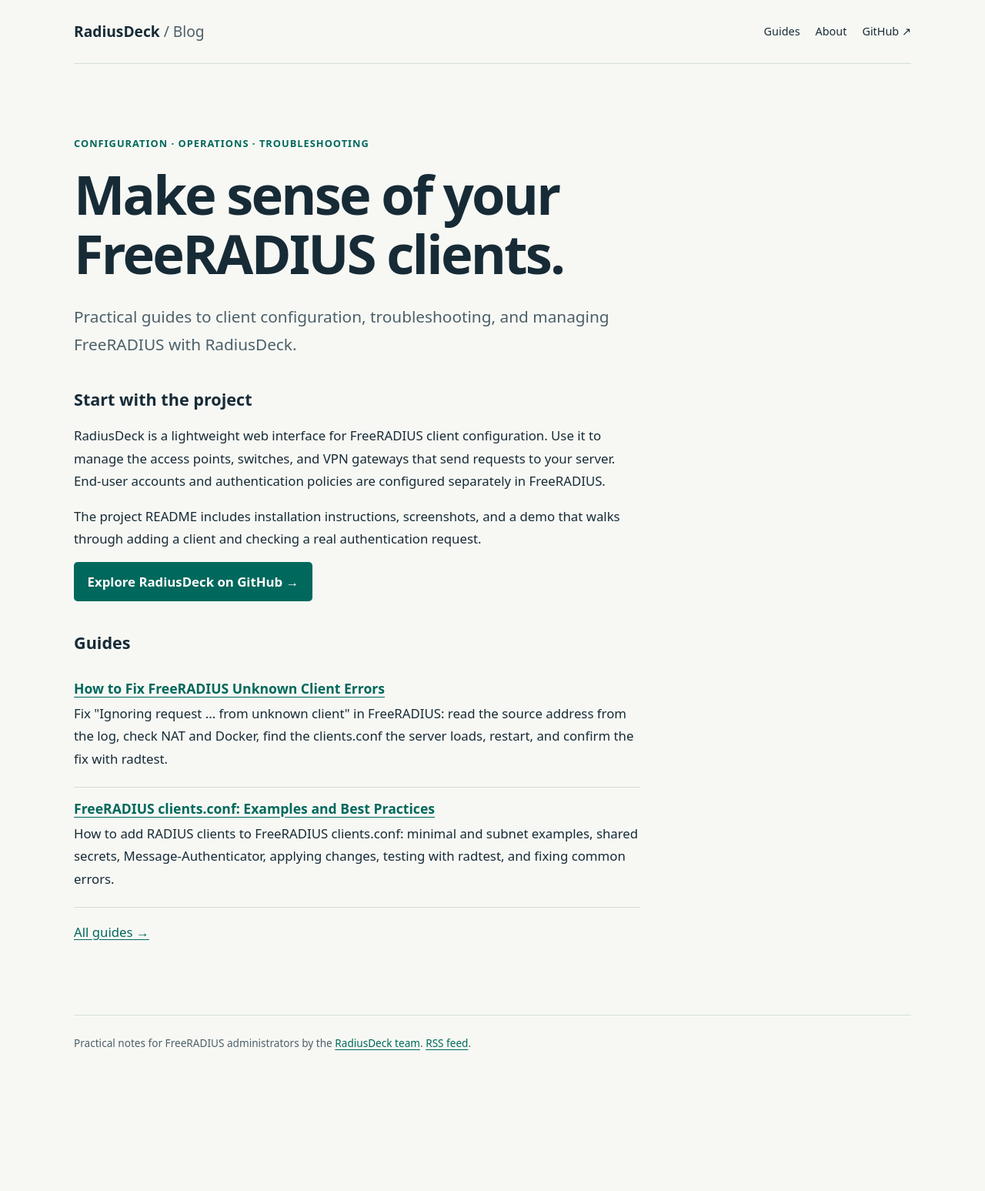
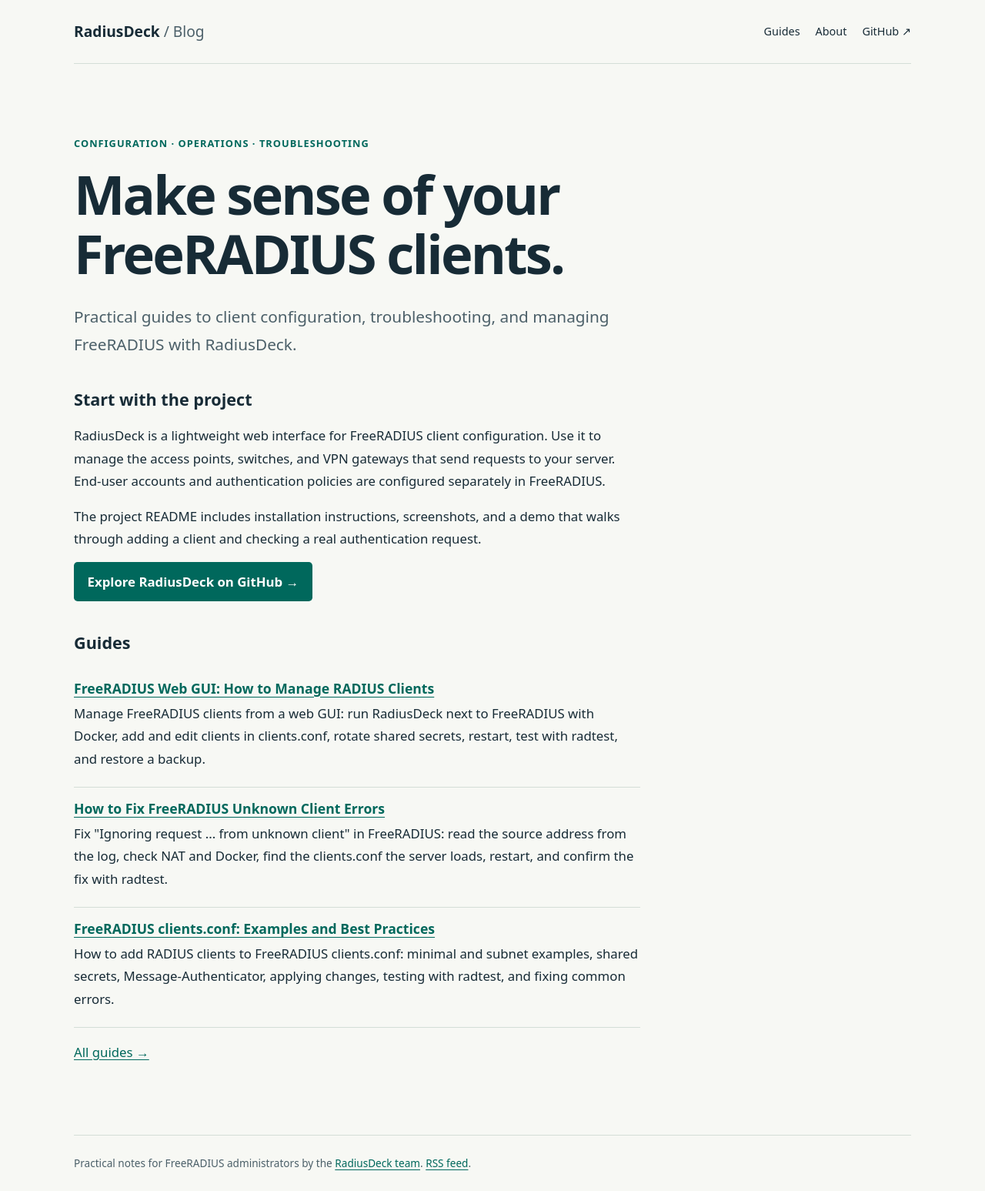
Before and after one commit to radiusdeck/radiusdeck.github.io, a Jekyll site: the page built from index.md, in a window 1280 px wide. Shown: the whole page at 77% size. Built offline with Jekyll 4.4.1, drawn with Linux system fonts in a browser that asks for light colours; before the commit the page ends 1391 px from its top, so only the background shows below that; part of the change alters nothing that is shown.

Commit message:
feat: publish FreeRADIUS web GUI guide
Add "FreeRADIUS Web GUI: How to Manage RADIUS Clients" at
/blog/freeradius-web-gui/, tested with RadiusDeck 0.1.1 and
FreeRADIUS 3.2.10.

Link the clients.conf and unknown client guides to the new article
instead of the RadiusDeck README.

````diff
--- a/_posts/2026-10-23-freeradius-clients-conf.md
+++ b/_posts/2026-10-23-freeradius-clients-conf.md
@@ -426,9 +426,9 @@ each change. You still apply changes by restarting FreeRADIUS, or through an
 optional reload sidecar. RadiusDeck manages clients only; user accounts and
 authentication policies stay in FreeRADIUS.
 
-The [RadiusDeck README](https://github.com/radiusdeck/radiusdeck#readme)
-covers installation, and its demo adds a client and checks a real
-authentication request against FreeRADIUS.
+[FreeRADIUS Web GUI: How to Manage RADIUS Clients](/blog/freeradius-web-gui/)
+shows the setup step by step: running RadiusDeck next to FreeRADIUS, adding
+and editing a client, applying the change, and testing it with `radtest`.
 
 ## Sources
 
--- a/_posts/2026-10-26-freeradius-unknown-client.md
+++ b/_posts/2026-10-26-freeradius-unknown-client.md
@@ -356,10 +356,10 @@ part with [RadiusDeck](https://github.com/radiusdeck/radiusdeck), an
 open-source web interface for `clients.conf`. It edits the file in place,
 which avoids the single-file Docker mount problem described above, and creates
 a backup before each change. You still apply the change by restarting
-FreeRADIUS, or through an optional reload sidecar. The
-[RadiusDeck README](https://github.com/radiusdeck/radiusdeck#readme) covers
-installation; its demo starts from an unknown client error and ends with a
-successful request.
+FreeRADIUS, or through an optional reload sidecar.
+[FreeRADIUS Web GUI: How to Manage RADIUS Clients](/blog/freeradius-web-gui/)
+shows the setup step by step, from installation to a successful `radtest`
+request.
 
 ## Sources
 
--- /dev/null
+++ b/_posts/2026-10-28-freeradius-web-gui.md
@@ -0,0 +1,392 @@
+---
+title: "FreeRADIUS Web GUI: How to Manage RADIUS Clients"
+description: >-
+  Manage FreeRADIUS clients from a web GUI: run RadiusDeck next to FreeRADIUS
+  with Docker, add and edit clients in clients.conf, rotate shared secrets,
+  restart, test with radtest, and restore a backup.
+tested:
+  date: 2026-10-27
+  environment: Official FreeRADIUS Docker image, Docker 29.9.2
+  freeradius: "3.2.10"
+  radiusdeck: "0.1.1"
+related:
+  - /blog/freeradius-clients-conf/
+  - /blog/freeradius-unknown-client/
+---
+
+**Short answer:** FreeRADIUS has no built-in web interface. Separate web GUIs
+either keep their data in the FreeRADIUS SQL database, as daloRADIUS does, or
+edit the configuration files directly, as RadiusDeck does. To manage RADIUS
+clients, the network devices listed in `clients.conf`, from a browser, run
+[RadiusDeck](https://github.com/radiusdeck/radiusdeck) next to FreeRADIUS in
+Docker and point it to the `clients.conf` your server loads. Add or edit a
+client in the browser, check the configuration with `freeradius -XC`, restart
+FreeRADIUS, and send a test request with `radtest`. RadiusDeck manages client
+entries only: user accounts, SQL data and authentication policies stay in
+FreeRADIUS.
+
+* TOC
+{:toc}
+
+## Tested with
+
+- FreeRADIUS 3.2.10, official Docker image `freeradius/freeradius-server:3.2.10`,
+  in its normal mode with `radius.log`.
+- RadiusDeck Community 0.1.1, image `ghcr.io/radiusdeck/radiusdeck:0.1.1`, in
+  Chromium.
+- Docker 29.9.2 on Linux.
+- Last technical check: October 27, 2026.
+
+Addresses come from the documentation range `192.0.2.0/24`, and the secrets
+are examples. Replace them with your own values. The FreeRADIUS server is
+`192.0.2.1`, and the access point `office-ap-01` is `192.0.2.10`.
+
+## What the web GUI manages
+
+A RADIUS client is a device that sends requests to FreeRADIUS: a wireless
+access point, a switch, a VPN gateway. Each one needs an entry in
+`clients.conf` with its source address and a shared secret. The people who log
+in through these devices are users, and FreeRADIUS keeps them elsewhere: in
+the `users` file, SQL, or LDAP.
+
+| Task | RadiusDeck Community |
+|---|---|
+| Add, edit and delete clients in `clients.conf` | Yes |
+| Change a device address or rotate its shared secret | Yes |
+| Keep comments, blank lines, order and nested blocks of the file | Yes |
+| Back up the file before each change, restore the latest backup | Yes |
+| Show the last lines of the FreeRADIUS log | Yes, optional |
+| Users, passwords, groups, SQL, LDAP | No |
+| Policies, EAP, virtual servers, proxying | No |
+
+If you need a web interface for users stored in SQL, look at tools built
+around the FreeRADIUS SQL schema, such as daloRADIUS. The rest of this guide
+covers clients.
+
+## Requirements
+
+- FreeRADIUS that reads clients from a text `clients.conf`. The file is
+  `/etc/freeradius/clients.conf` in the official Docker image and
+  `/etc/freeradius/3.0/clients.conf` in the Debian and Ubuntu packages.
+- Docker on the same host, because RadiusDeck edits the file directly.
+- A way to restart FreeRADIUS. New and changed static clients take effect
+  after a restart; [the clients.conf guide](/blog/freeradius-clients-conf/#apply-a-change-save-check-restart-test)
+  explains why a reload is not enough.
+
+## Run RadiusDeck next to FreeRADIUS
+
+### Give RadiusDeck access to clients.conf
+
+The RadiusDeck container runs as UID `10001` and has to write
+`clients.conf`. FreeRADIUS still has to read it. Make UID `10001` the owner,
+give the group to `freerad`, and remove access for everyone else.
+
+Set three variables first. The values below are for the Debian and Ubuntu
+packages. If FreeRADIUS runs in the official Docker image, use the host file
+and log directory you mount into its container, and `FREERAD_GID=101`, the
+`freerad` group inside that image.
+
+```bash
+CLIENTS_CONF=/etc/freeradius/3.0/clients.conf
+FREERAD_LOG_DIR=/var/log/freeradius
+FREERAD_GID="$(getent group freerad | cut -d: -f3)"
+
+sudo cp -p "$CLIENTS_CONF" "$CLIENTS_CONF.before-radiusdeck"
+sudo chown 10001:"$FREERAD_GID" "$CLIENTS_CONF"
+sudo chmod 0640 "$CLIENTS_CONF"
+```
+
+Do not make the file writable for everyone. FreeRADIUS refuses to start with
+such a file:
+
+```text
+Configuration file /etc/freeradius/clients.conf is globally writable.  Refusing to start due to insecure configuration.
+```
+
+RadiusDeck writes the file in place, so the owner and permissions stay as you
+set them.
+
+### Start the container
+
+```bash
+docker volume create radiusdeck-backups
+docker run -d --name radiusdeck --restart unless-stopped \
+  --group-add "$FREERAD_GID" \
+  -p 127.0.0.1:8000:8000 \
+  --mount type=bind,source="$CLIENTS_CONF",target=/data/clients.conf \
+  --mount type=bind,source="$FREERAD_LOG_DIR",target=/var/log/freeradius,readonly \
+  --mount type=volume,source=radiusdeck-backups,target=/backups \
+  -e APP_RADIUS_CLIENTS_PATH=/data/clients.conf \
+  -e APP_BACKUP_DIR=/backups \
+  -e APP_AUTH_METHOD=none \
+  -e APP_FREERADIUS_LOG_VIEWER_ENABLED=true \
+  -e APP_FREERADIUS_LOG_PATH=/var/log/freeradius/radius.log \
+  ghcr.io/radiusdeck/radiusdeck:0.1.1
+```
+
+- `--group-add` lets RadiusDeck read `radius.log`, which FreeRADIUS creates as
+  `0640 freerad:freerad`.
+- The log mount and the two `APP_FREERADIUS_LOG_*` variables are optional.
+  Without them, the Logs page is disabled.
+- Backups go to the `radiusdeck-backups` volume.
+
+`APP_AUTH_METHOD=none` means no login, which is why the port is bound to
+`127.0.0.1`. Before you open the interface to other hosts, enable local
+authentication and HTTPS as described in the
+[RadiusDeck README](https://github.com/radiusdeck/radiusdeck#configuration).
+
+### Check that it started
+
+{% raw %}
+```bash
+docker inspect --format '{{.State.Health.Status}}' radiusdeck
+```
+{% endraw %}
+
+Expected result: `healthy`. Open `http://127.0.0.1:8000/ui/clients`. The list
+shows the clients already in the file.
+
+This URL works in a browser on the FreeRADIUS host itself. If FreeRADIUS runs
+on a remote server, `127.0.0.1` in your browser is your own computer, while the
+port is published on the server. Open an SSH tunnel from your computer first:
+
+```bash
+ssh -N -L 8000:127.0.0.1:8000 user@radius-host
+```
+
+Replace `user@radius-host` with your SSH login. Keep the tunnel running and
+open the same URL on your computer. The port stays closed to the network.
+
+## Add a RADIUS client
+
+Fill in the **New Client** form:
+
+- **Name**: a name for the device, here `office-ap-01`.
+- **IP Address**: the source address FreeRADIUS sees in requests from the
+  device. Behind NAT or Docker port publishing, it may differ from the device
+  address; [the unknown client guide](/blog/freeradius-unknown-client/#find-the-cause)
+  shows how to find it in the log.
+- **Shared secret**: the secret you will also configure on the device.
+
+![RadiusDeck New Client form with name office-ap-01, IP address 192.0.2.10 and a masked shared secret](/assets/images/blog/freeradius-web-gui/new-client-form.webp){: width="1280" height="900" loading="lazy"}
+*The New Client form. Existing clients are on the right; secrets are masked.*
+
+Click **Add Client**. RadiusDeck saves a backup of the file, then adds the
+client and reports the backup:
+
+![Clients list with office-ap-01 added and the message Recovery backup created](/assets/images/blog/freeradius-web-gui/client-saved.webp){: width="1280" height="900" loading="lazy"}
+*After saving: the new client in the list and the recovery backup message.*
+
+The new block is appended to `clients.conf`:
+
+```text
+client office-ap-01 {
+    ipaddr = 192.0.2.10
+    secret = example-secret-change-me
+}
+```
+
+**Details** shows the entry as it is in the file. The secret stays masked
+until you click the eye icon.
+
+![Expanded details of office-ap-01 with ipaddr 192.0.2.10 and a masked secret](/assets/images/blog/freeradius-web-gui/client-details.webp){: width="1280" height="900" loading="lazy"}
+*Client details. Comments and other parameters from the file appear here too.*
+
+Saving changes the file only. FreeRADIUS does not use the new client yet.
+
+## Apply the change: check and restart
+
+Check the configuration, then restart FreeRADIUS. The `&&` runs the restart
+only if the check passes.
+
+FreeRADIUS from the Debian or Ubuntu package:
+
+```bash
+sudo freeradius -XC &&
+  sudo systemctl restart freeradius
+```
+
+FreeRADIUS in Docker, with a container named `freeradius`:
+
+```bash
+docker exec freeradius freeradius -XC &&
+  docker restart freeradius
+```
+
+The check ends with:
+
+```text
+Configuration appears to be OK
+```
+
+If the check reports an error, do not restart: FreeRADIUS would stop and fail
+to start again. Fix the configuration first, or
+[restore the latest backup](#restore-the-latest-backup), and run the check
+again.
+
+To restart FreeRADIUS automatically after each change, RadiusDeck supports an
+optional reload sidecar that restarts the FreeRADIUS container. The
+[`docker-compose.yml`](https://github.com/radiusdeck/radiusdeck/blob/main/docker-compose.yml)
+in the repository shows that setup.
+
+## Test with radtest
+
+The test request needs a user that FreeRADIUS knows. Use an existing account,
+or add a test one at the top of the `users` file. In FreeRADIUS 3 this file is
+[`mods-config/files/authorize`](https://github.com/FreeRADIUS/freeradius-server/blob/release_3_2_10/raddb/mods-config/files/authorize):
+`/etc/freeradius/3.0/mods-config/files/authorize` in the Debian and Ubuntu
+packages and `/etc/freeradius/mods-config/files/authorize` in the official
+Docker image. Our test used:
+
+```text
+lab-user Cleartext-Password := "lab-password"
+```
+
+Then check and restart FreeRADIUS as above. Remove the test account when you
+are done.
+
+Send a test request from the device, or run
+[`radtest`](https://github.com/FreeRADIUS/freeradius-server/blob/release_3_2_10/man/man1/radtest.1)
+on a host with the client's address, `192.0.2.10` here:
+
+```bash
+radtest lab-user lab-password 192.0.2.1 0 example-secret-change-me
+```
+
+```text
+Sent Access-Request Id 11 from 0.0.0.0:35420 to 192.0.2.1:1812 length 78
+	User-Name = "lab-user"
+	User-Password = "lab-password"
+	NAS-IP-Address = 192.0.2.10
+	NAS-Port = 0
+	Message-Authenticator = 0x00
+	Cleartext-Password = "lab-password"
+Received Access-Accept Id 11 from 192.0.2.1:1812 to 192.0.2.10:35420 length 38
+	Message-Authenticator = 0x67108a47e97c8f7e75258e93f1b5f962
+```
+
+`Access-Accept` confirms the client entry, the secret and the user. With a
+known client but an unknown user, the answer is `Access-Reject`: the client
+part works, and the problem is in the user or policy configuration. No reply
+at all usually means an unknown client or a wrong secret; the FreeRADIUS log
+tells which.
+
+## Change an address or rotate a shared secret
+
+Click **Edit** next to the client. The form opens with the current values;
+the **Shared secret** field is empty.
+
+![Edit form for office-ap-01 with the new IP address 192.0.2.11 and an empty shared secret field](/assets/images/blog/freeradius-web-gui/edit-form.webp){: width="1280" height="900" loading="lazy"}
+*Editing a client. An empty secret field keeps the current secret.*
+
+- **New address, same secret.** Change **IP Address** and leave the secret
+  field empty. After **Save Changes**, the block has the new `ipaddr` and the
+  old `secret` line.
+- **New secret.** Type the new secret and save. Configure the same secret on
+  the device.
+
+In both cases, check and restart FreeRADIUS as above, then test again. In our
+test, requests from the old address `192.0.2.10` got no reply after the
+address change, as from any unknown client. After the secret rotation,
+requests with the old secret got no reply either, and `radius.log` showed:
+
+```text
+Info: Dropping packet without response because of error: Received packet from 192.0.2.11 with invalid Message-Authenticator!  (Shared secret is incorrect.) (from client office-ap-01)
+```
+
+## Check Status and Logs
+
+**Status** checks the setup: whether `clients.conf` exists, can be read,
+written and parsed, whether the log and the backup directory are available,
+and whether the latest backup passes its integrity check. A `WARNING` at the
+top is expected without the reload sidecar.
+
+![RadiusDeck Status page with application, security and configuration file checks](/assets/images/blog/freeradius-web-gui/status.webp){: width="1280" height="900" loading="lazy"}
+*Status: each check shows OK, WARNING, ERROR or SKIPPED.*
+
+**Logs** shows the last lines of `radius.log`, up to 200. Values after
+`User-Password`, `password`, `secret` and `client_secret`, and bearer tokens,
+are replaced with `<redacted>`. Other text is shown as FreeRADIUS wrote it.
+If you enable `auth_badpass` or `auth_goodpass` in `radiusd.conf`, FreeRADIUS
+writes passwords in the form `[user/password]`, and this form is not
+redacted.
+
+![Logs page with FreeRADIUS lines Ignoring request from unknown client 192.0.2.10](/assets/images/blog/freeradius-web-gui/logs.webp){: width="1280" height="900" loading="lazy"}
+*Logs: requests from 192.0.2.10 before the client was added, and FreeRADIUS restarts.*
+
+## Restore the latest backup
+
+RadiusDeck saves a copy of `clients.conf` before each change. **Backups**
+lists the latest recovery point; **Restore latest** asks for confirmation and
+creates a safety backup first.
+
+![Backups page asking to confirm Restore latest](/assets/images/blog/freeradius-web-gui/restore-latest.webp){: width="1280" height="900" loading="lazy"}
+*Restore latest replaces the active clients.conf with the recovery point.*
+
+The restore replaces the whole file, not one client. In our test, the latest
+recovery point was taken just before the secret rotation. Restoring it brought
+the old secret back and also removed a comment added to the file by hand after
+that point. Check and restart FreeRADIUS after a restore, as after any other
+change.
+
+## Limitations
+
+- RadiusDeck edits one `clients.conf` file. Clients in other files, in SQL,
+  or inside a `server` section of another file are outside its view.
+- Version 0.1.1 cannot open a `clients.conf` that contains an `$INCLUDE` line:
+  the Clients page fails, and Status reports that the file could not be
+  parsed. Move such clients into the file or keep that setup without
+  RadiusDeck.
+- It does not restart FreeRADIUS by itself. Restart it yourself or set up the
+  reload sidecar.
+- Users, groups, SQL and LDAP data, policies and EAP settings are not managed.
+- The Linux image is published for amd64.
+
+## Frequently asked questions
+
+### Does RadiusDeck change the formatting of clients.conf?
+
+It keeps comments, blank lines, the order of entries and nested blocks, but
+not the whitespace. On the first save, the whole file is rewritten with
+four-space indentation and single spaces around `=` and before end-of-line
+comments, so a file indented with tabs shows a large diff once. Keep the copy
+from the first step if you want to compare.
+
+### Can I still edit clients.conf by hand?
+
+Yes. RadiusDeck reads the file again for each page and change. Keep in mind
+that **Restore latest** returns the whole file to its saved state, including
+the parts you edited by hand.
+
+### Does it work with FreeRADIUS installed from packages?
+
+RadiusDeck needs only the file and, optionally, the log, so the setup is the
+same: the package paths are already in the commands above, and you restart
+FreeRADIUS with `systemctl restart freeradius`. Our test ran FreeRADIUS in
+Docker; with packages, check the owner and group of `clients.conf` with
+`ls -l` before you change them.
+
+### Is it safe to open the interface to the network?
+
+Not with `APP_AUTH_METHOD=none`. Anyone who reaches the port can change your
+clients and view their secrets. Enable local authentication, put HTTPS in
+front of it, and limit access to the management network.
+
+## Next steps
+
+To understand each line of a client entry, subnets and Message-Authenticator,
+read [FreeRADIUS clients.conf: Examples and Best Practices](/blog/freeradius-clients-conf/).
+If FreeRADIUS ignores a device after you add it, follow
+[How to Fix FreeRADIUS Unknown Client Errors](/blog/freeradius-unknown-client/).
+All settings are in the [RadiusDeck README](https://github.com/radiusdeck/radiusdeck#readme),
+and the [demo](https://github.com/radiusdeck/radiusdeck/blob/main/demo/README.md)
+runs the same steps against a real FreeRADIUS server on your machine.
+
+## Sources
+
+- [clients.conf(5), FreeRADIUS 3.2.10](https://github.com/FreeRADIUS/freeradius-server/blob/release_3_2_10/man/man5/clients.conf.5).
+- [radtest(1), FreeRADIUS 3.2.10](https://github.com/FreeRADIUS/freeradius-server/blob/release_3_2_10/man/man1/radtest.1).
+- [Getting Started](https://wiki.freeradius.org/guide/Getting-Started), FreeRADIUS wiki: adding a test user before `radtest`.
+- Comments in the stock `clients.conf` and `radiusd.conf` of FreeRADIUS 3.2.10.
+- [Official FreeRADIUS Docker image](https://hub.docker.com/r/freeradius/freeradius-server), Docker Hub.
+- [RadiusDeck README](https://github.com/radiusdeck/radiusdeck#readme).
--- a/assets/css/main.css
+++ b/assets/css/main.css
@@ -71,6 +71,9 @@ th, td { padding: .45rem .75rem; border: 1px solid var(--line); text-align: left
 th { background: #e7ede8; }
 td code { overflow-wrap: normal; white-space: nowrap; }
 li > p { margin-block: .5rem; }
+/* Screenshots: an image and its italic caption in one paragraph. */
+.post p > img { display: block; max-width: 100%; height: auto; border: 1px solid var(--line); border-radius: .3rem; }
+.post p > img + em { display: block; margin-top: .4rem; color: var(--muted); font-size: .9rem; }
 .related { margin-top: 3rem; padding-top: 1rem; border-top: 1px solid var(--line); }
 
 /* Lists of guides */
````
Also changed, not shown: assets/images/blog/freeradius-web-gui/client-details.webp (added), assets/images/blog/freeradius-web-gui/client-saved.webp (added), assets/images/blog/freeradius-web-gui/edit-form.webp (added), assets/images/blog/freeradius-web-gui/logs.webp (added), assets/images/blog/freeradius-web-gui/new-client-form.webp (added), assets/images/blog/freeradius-web-gui/restore-latest.webp (added), assets/images/blog/freeradius-web-gui/status.webp (added).
